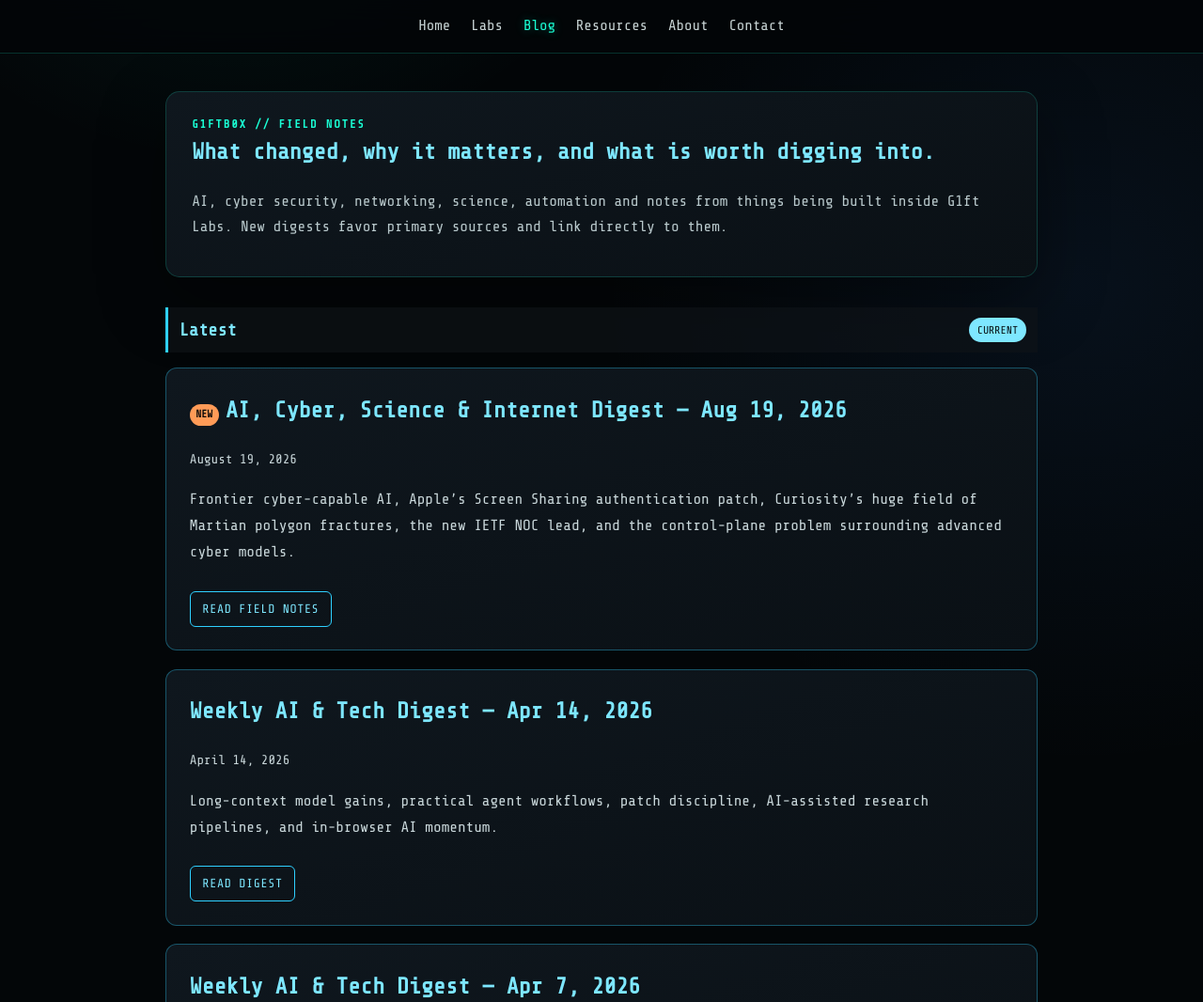
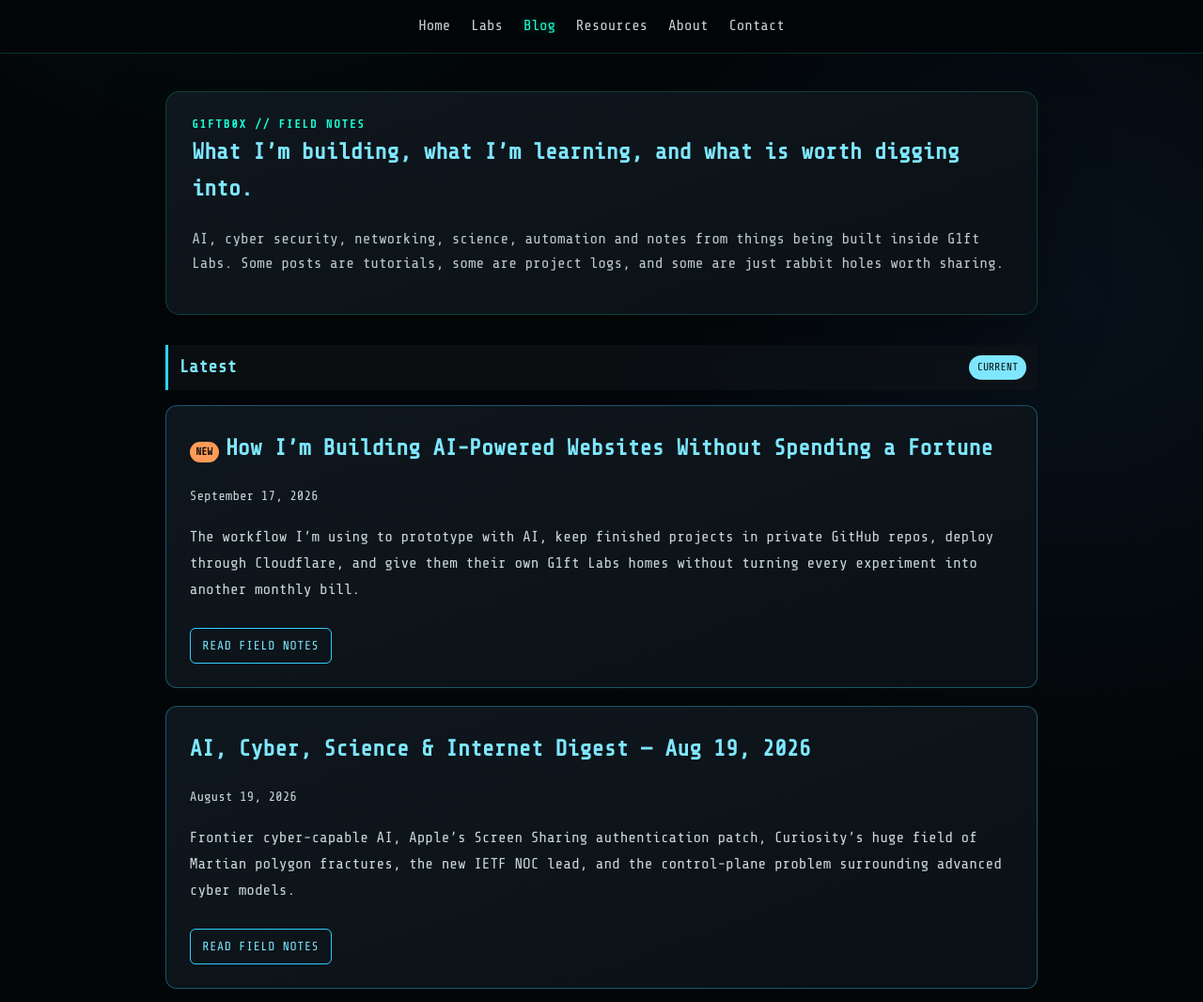
Before and after one commit to g1ftb4sk3t4u/dasite, a plain HTML site: page blog.html in a window 1280 px wide. Shown: the top 1066 px of the page at 94% size. Drawn offline with nearby package versions, Linux system fonts and the light colour scheme.

Commit message:
Feature new AI website workflow article

```diff
--- a/blog.html
+++ b/blog.html
@@ -4,17 +4,18 @@
 <body>
 <nav class="site-nav"><a href="index.html">Home</a><a href="labs.html">Labs</a><a href="blog.html" class="active">Blog</a><a href="resources.html">Resources</a><a href="about.html">About</a><a href="contact.html">Contact</a></nav>
 <main class="blog-container">
-  <section class="blog-header"><div class="post-kicker">G1FTB0X // FIELD NOTES</div><h2>What changed, why it matters, and what is worth digging into.</h2><p>AI, cyber security, networking, science, automation and notes from things being built inside G1ft Labs. New digests favor primary sources and link directly to them.</p></section>
+  <section class="blog-header"><div class="post-kicker">G1FTB0X // FIELD NOTES</div><h2>What I’m building, what I’m learning, and what is worth digging into.</h2><p>AI, cyber security, networking, science, automation and notes from things being built inside G1ft Labs. Some posts are tutorials, some are project logs, and some are just rabbit holes worth sharing.</p></section>
 
   <section class="blog-section"><div class="blog-section-title"><h3>Latest</h3><span class="section-tag">Current</span></div><div class="blog-posts">
-    <article class="blog-post"><h2><a href="posts/ai-and-automation/weekly-august-19-2026.html"><span class="fresh-tag">NEW</span>AI, Cyber, Science & Internet Digest — Aug 19, 2026</a></h2><p class="post-date">August 19, 2026</p><p>Frontier cyber-capable AI, Apple’s Screen Sharing authentication patch, Curiosity’s huge field of Martian polygon fractures, the new IETF NOC lead, and the control-plane problem surrounding advanced cyber models.</p><a class="read-more" href="posts/ai-and-automation/weekly-august-19-2026.html">Read field notes</a></article>
+    <article class="blog-post"><h2><a href="posts/ai-and-automation/building-ai-websites-without-spending-a-fortune.html"><span class="fresh-tag">NEW</span>How I’m Building AI-Powered Websites Without Spending a Fortune</a></h2><p class="post-date">September 17, 2026</p><p>The workflow I’m using to prototype with AI, keep finished projects in private GitHub repos, deploy through Cloudflare, and give them their own G1ft Labs homes without turning every experiment into another monthly bill.</p><a class="read-more" href="posts/ai-and-automation/building-ai-websites-without-spending-a-fortune.html">Read field notes</a></article>
+    <article class="blog-post"><h2><a href="posts/ai-and-automation/weekly-august-19-2026.html">AI, Cyber, Science & Internet Digest — Aug 19, 2026</a></h2><p class="post-date">August 19, 2026</p><p>Frontier cyber-capable AI, Apple’s Screen Sharing authentication patch, Curiosity’s huge field of Martian polygon fractures, the new IETF NOC lead, and the control-plane problem surrounding advanced cyber models.</p><a class="read-more" href="posts/ai-and-automation/weekly-august-19-2026.html">Read field notes</a></article>
     <article class="blog-post"><h2><a href="posts/ai-and-automation/weekly-april-week2.html">Weekly AI & Tech Digest — Apr 14, 2026</a></h2><p class="post-date">April 14, 2026</p><p>Long-context model gains, practical agent workflows, patch discipline, AI-assisted research pipelines, and in-browser AI momentum.</p><a class="read-more" href="posts/ai-and-automation/weekly-april-week2.html">Read digest</a></article>
     <article class="blog-post"><h2><a href="posts/ai-and-automation/weekly-april-week1.html">Weekly AI & Tech Digest — Apr 7, 2026</a></h2><p class="post-date">April 7, 2026</p><p>Agentic coding tools, browser security, open models, launch systems and WebGPU.</p><a class="read-more" href="posts/ai-and-automation/weekly-april-week1.html">Read digest</a></article>
     <article class="blog-post"><h2><a href="posts/ai-and-automation/mr-anderson-ahead-of-its-time.html">Mr. Anderson: A Prescient Experiment in Multi-Agent AI Systems</a></h2><p class="post-date">March 5, 2026</p><p>A look back at an early role-based multi-agent debate and moderation workflow built before agent systems became mainstream.</p><a class="read-more" href="posts/ai-and-automation/mr-anderson-ahead-of-its-time.html">Read story</a></article>
-    <article class="blog-post"><h2><a href="posts/ai-and-automation/february-2026-recap.html">February 2026 — Monthly Recap</a></h2><p class="post-date">March 1, 2026</p><p>Security incidents, AI partnerships, open-source momentum and funding highlights from February.</p><a class="read-more" href="posts/ai-and-automation/february-2026-recap.html">Read recap</a></article>
   </div></section>
 
   <section class="blog-section"><div class="blog-section-title"><h3>Archive</h3><span class="section-tag">2026</span></div><div class="blog-archive"><ul class="archive-list">
+    <li><a href="posts/ai-and-automation/february-2026-recap.html">February 2026 — Monthly Recap</a></li>
     <li><a href="posts/ai-and-automation/weekly-march-week1.html">Weekly AI & Tech Digest — Mar 23</a></li>
     <li><a href="posts/ai-and-automation/weekly-march-week2.html">Weekly AI & Tech Digest — Mar 30</a></li>
     <li><a href="posts/ai-and-automation/weekly-march-week3.html">Weekly AI & Tech Digest — Apr 6</a></li>
```
